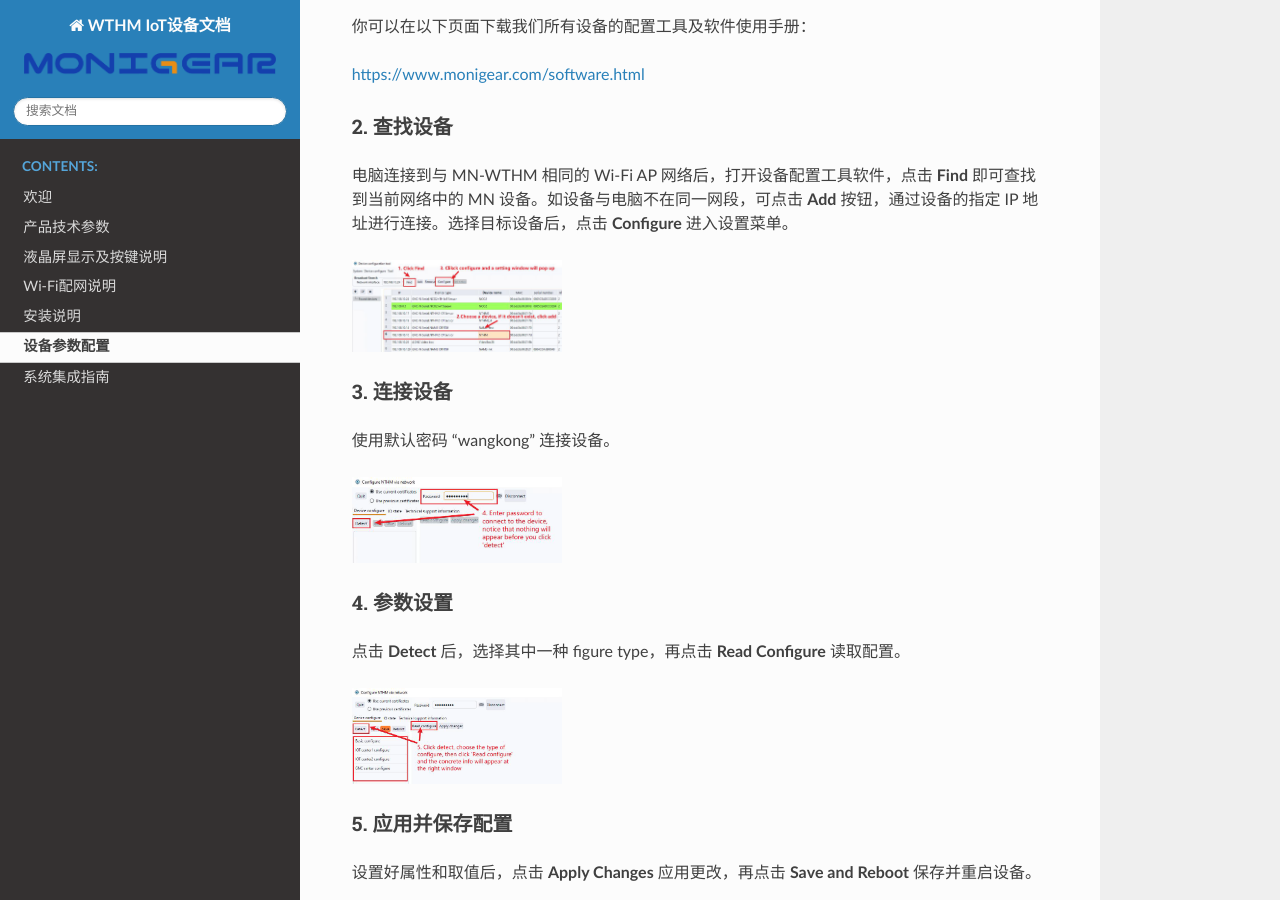
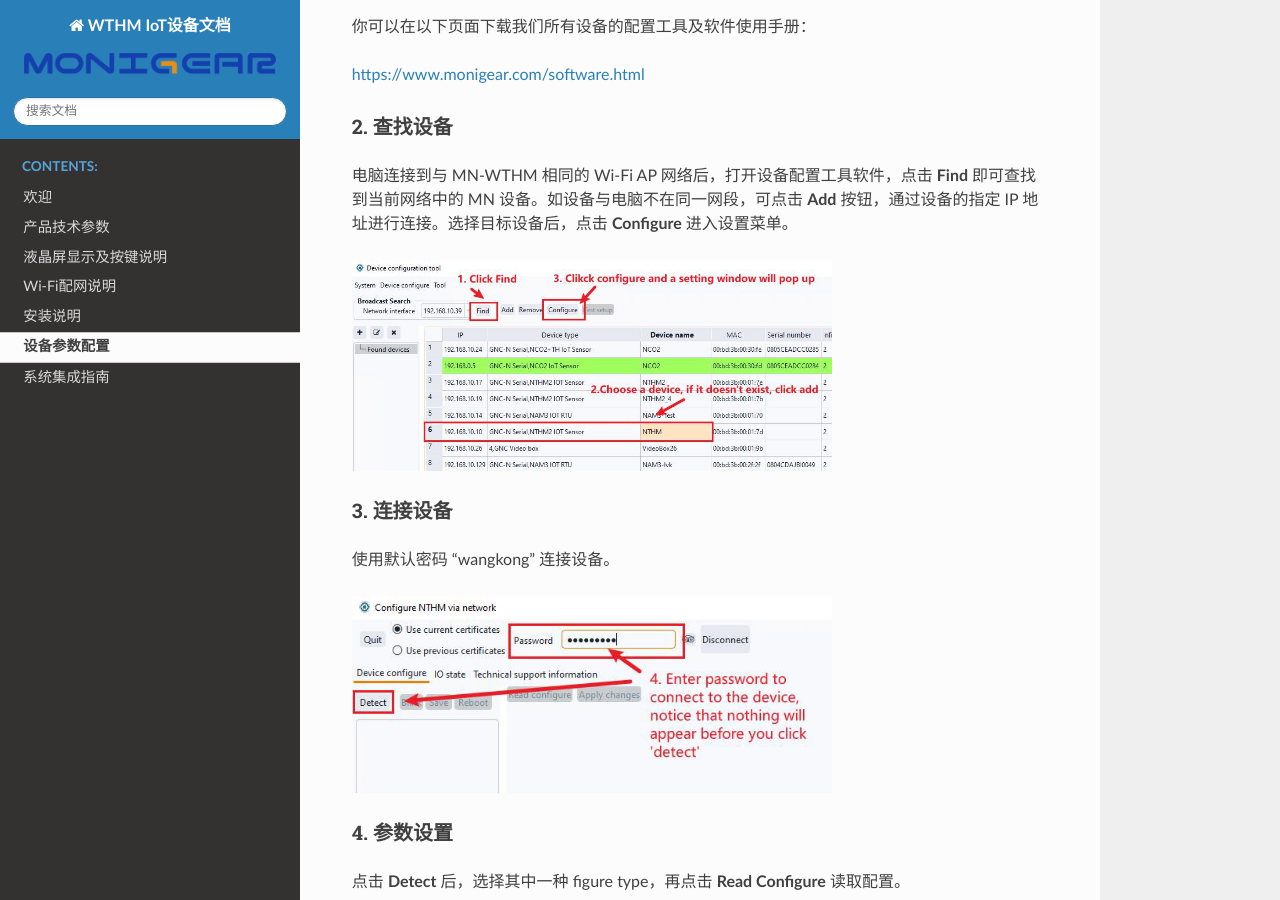
Before and after one commit to laosongbaba/wthm_docs_sphinx, a Sphinx documentation site: the page built from docs/device-configuration.rst, in a window 1280 px wide and 900 px high, scrolled down 337 px. Built offline with Sphinx 7.4.7 and the Read the Docs theme 3.1.0, drawn with Linux system fonts in a browser that asks for light colours.

Commit message:
resize configuration tool png

```diff
--- a/docs/en/device-configuration.rst
+++ b/docs/en/device-configuration.rst
@@ -16,7 +16,7 @@
 After connecting to the same Wi-Fi AP network as the MN-WTHM, open the device configuration tool software and click **Find** to discover MN devices on the current network. If the device and the computer are not on the same network segment, you can click the **Add** button and connect through the specific IP address of the device. After choosing the target device, click **Configure** to enter the setting menu.
 
 .. figure:: /_static/images/find_device.png
-   :width: 210
+   :width: 480
    :alt: Find device
 
 3. Connecting to the Device
@@ -25,7 +25,7 @@
 Use the default password "wangkong" to connect to the device.
 
 .. figure:: /_static/images/connect_device.png
-   :width: 210
+   :width: 480
    :alt: Connect device
 
 4. Parameter Settings
@@ -34,7 +34,7 @@
 After clicking **Detect**, choose one of the figure type, then click **Read Configure**.
 
 .. figure:: /_static/images/read_configure.png
-   :width: 210
+   :width: 480
    :alt: Read configure
 
 5. Applying and Saving Configuration
@@ -43,5 +43,5 @@
 After setting up the property and value, click **Apply Changes**, then click **Save and Reboot** to reboot the device.
 
 .. figure:: /_static/images/apply_configure.png
-   :width: 210
+   :width: 480
    :alt: Apply configure
--- a/docs/zh/device-configuration.rst
+++ b/docs/zh/device-configuration.rst
@@ -16,7 +16,7 @@
 电脑连接到与 MN-WTHM 相同的 Wi-Fi AP 网络后，打开设备配置工具软件，点击 **Find** 即可查找到当前网络中的 MN 设备。如设备与电脑不在同一网段，可点击 **Add** 按钮，通过设备的指定 IP 地址进行连接。选择目标设备后，点击 **Configure** 进入设置菜单。
 
 .. figure:: /_static/images/find_device.png
-   :width: 210
+   :width: 480
    :alt: 查找设备
 
 3. 连接设备
@@ -25,7 +25,7 @@
 使用默认密码 "wangkong" 连接设备。
 
 .. figure:: /_static/images/connect_device.png
-   :width: 210
+   :width: 480
    :alt: 连接设备
 
 4. 参数设置
@@ -34,7 +34,7 @@
 点击 **Detect** 后，选择其中一种 figure type，再点击 **Read Configure** 读取配置。
 
 .. figure:: /_static/images/read_configure.png
-   :width: 210
+   :width: 480
    :alt: 读取配置
 
 5. 应用并保存配置
@@ -43,5 +43,5 @@
 设置好属性和取值后，点击 **Apply Changes** 应用更改，再点击 **Save and Reboot** 保存并重启设备。
 
 .. figure:: /_static/images/apply_configure.png
-   :width: 210
+   :width: 480
    :alt: 应用配置
```
